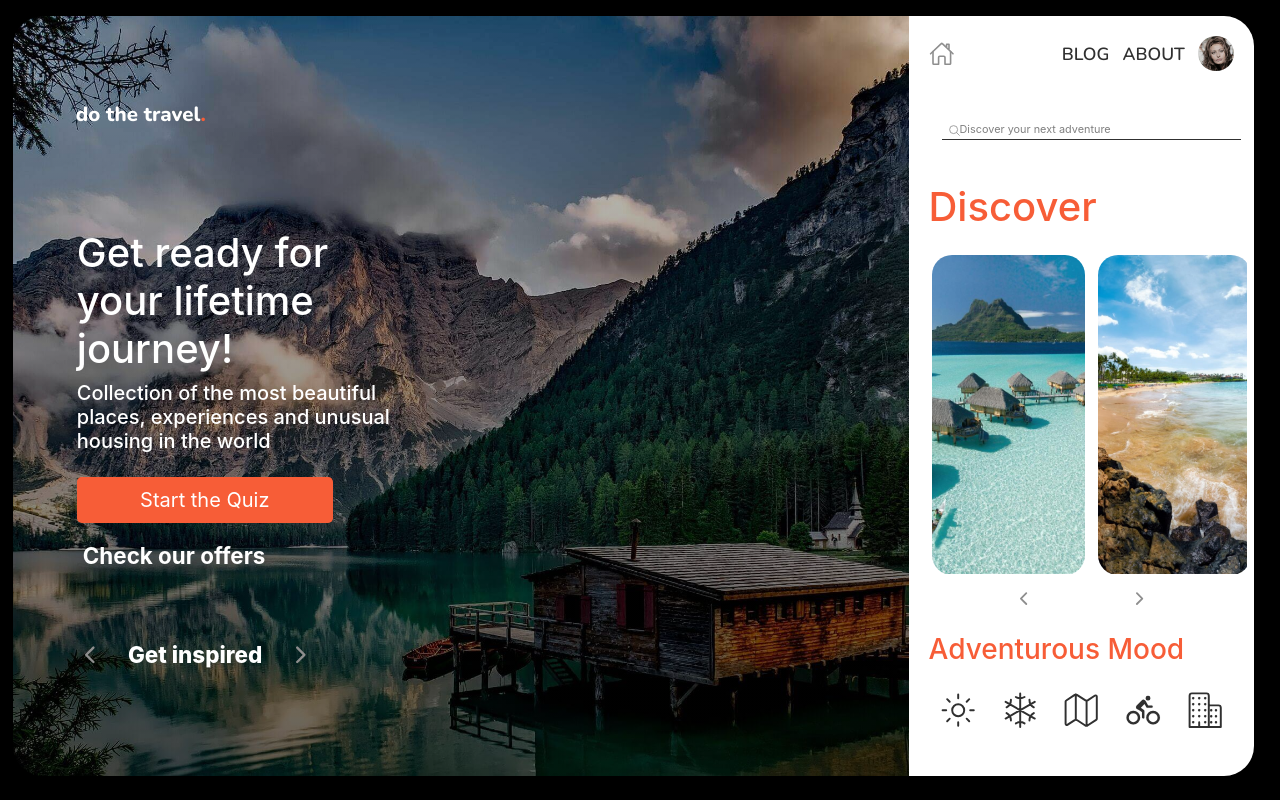
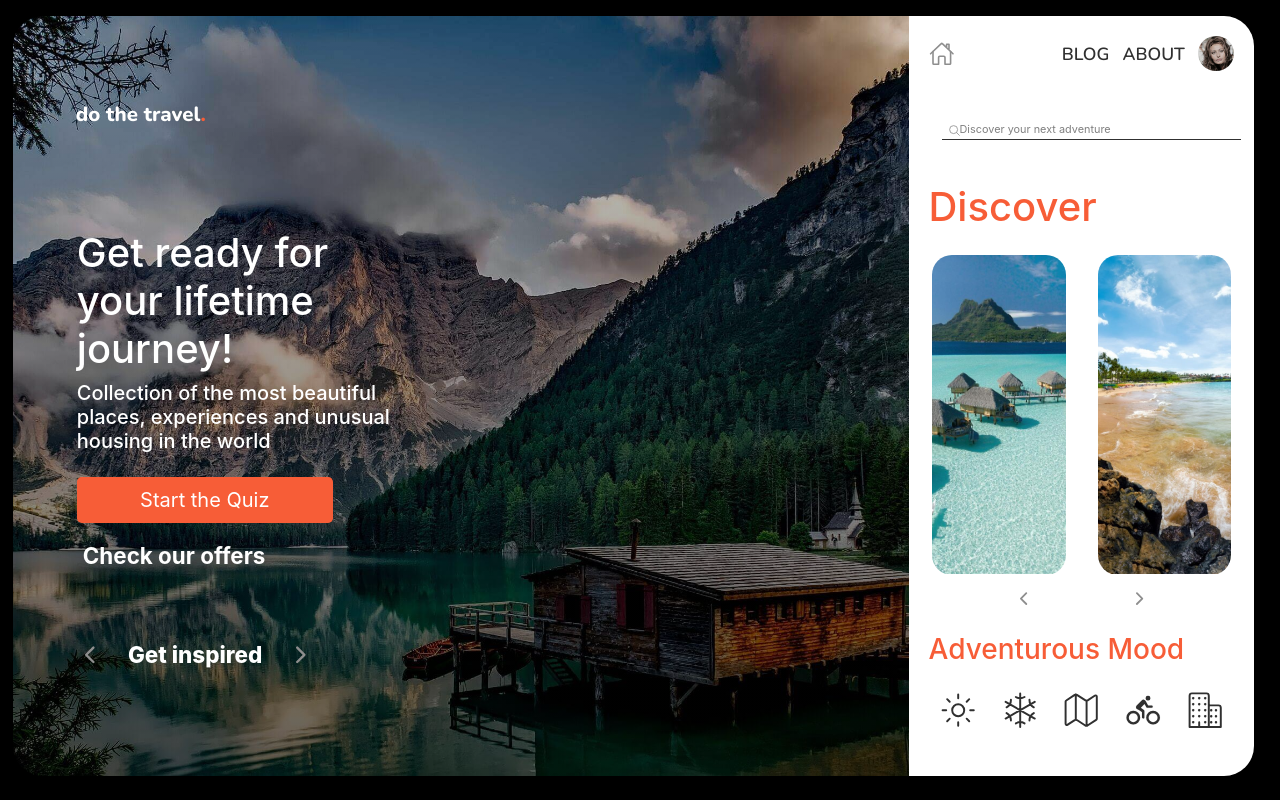
Before and after one commit to bidodev/react-dtravel-client, a React (Create React App) app: page / in a window 1280 px wide. Shown: the top 800 px of the page. Built offline with nearby package versions, Linux system fonts and the light colour scheme.

Commit message:
More fixs on the discover

```diff
--- a/src/components/aside/main/experiences/experience.item.component.jsx
+++ b/src/components/aside/main/experiences/experience.item.component.jsx
@@ -1,5 +1,6 @@
 import React, { Component } from "react";
 import "./experience.item.component.styles.scss";
+import {connect} from 'react-redux'
 
 class Card extends Component {
   constructor(props) {
@@ -22,16 +23,18 @@ class Card extends Component {
   render() {
     const { id, src, productName, country } = this.props;
 
+
     return (
       <React.Fragment>
         <div
           className="card"
           onMouseEnter={this.handleMouseHover}
           onMouseLeave={this.handleMouseHover}
+          //onClick={()=> this.props.handleMouseClick(productName)}
         >
-          <img key={id} src={src} alt={productName} />
+          <img className={id === 404 ? "img-404" : "img-card"} key={id} src={src} alt={productName} />
           {this.state.isHovering && (
-            <div>
+            <div >
               <li><h4>{productName.charAt(0).toUpperCase() + productName.slice(1)}</h4></li>
               <li>{country.charAt(0).toUpperCase() + country.slice(1)}</li>
             </div>
@@ -41,4 +44,12 @@ class Card extends Component {
     );
   }
 }
-export default Card;
+
+const mapDispachToProps = dispatch => {
+  return {
+    //not working as expected..
+     //handleMouseClick: (productName) => dispatch({ type: "UPDATE_INPUT", payload: productName }),
+  };
+}
+
+export default connect(null, mapDispachToProps)(Card);
--- a/src/components/aside/main/experiences/experience.item.component.styles.scss
+++ b/src/components/aside/main/experiences/experience.item.component.styles.scss
@@ -10,8 +10,8 @@
   border: none;
   margin: 0 1rem;
 
-  img {
-    width: 12vw;
+  .img-card {
+    width: 100%;
     height: 100%;
     object-fit: cover;
     border-radius: 20px;
```
